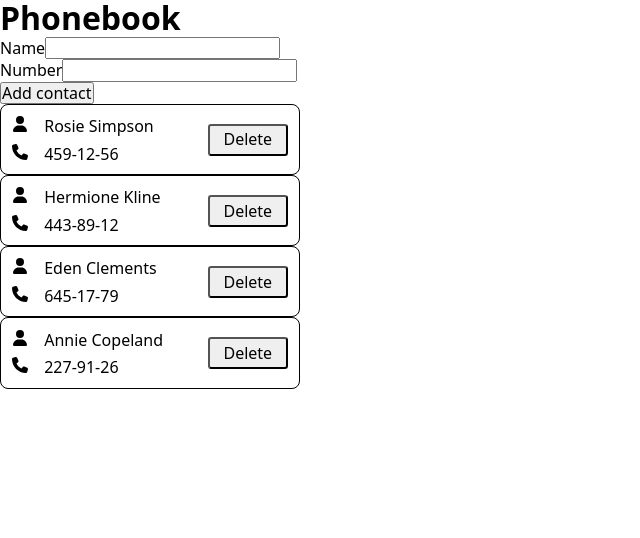
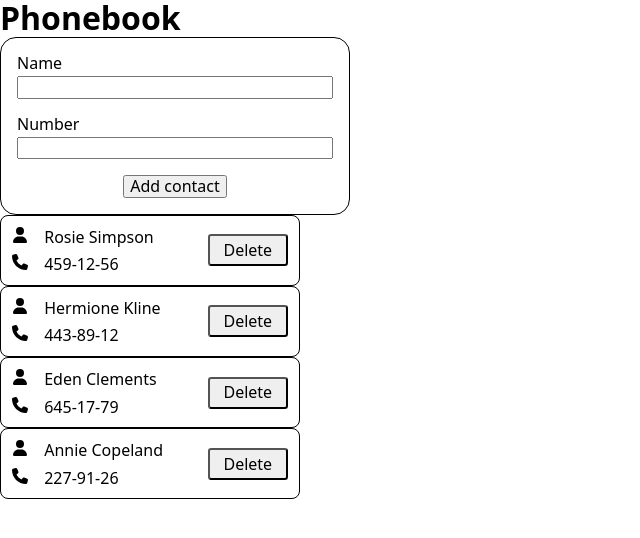
Before and after one commit to PushEaxVK/goit-react-hw-03, a React (Vite) app: page / in a window 1280 px wide. Shown: the top 538 px of the page, without its empty margins (0-640 px from the left). Built offline with nearby package versions, Linux system fonts and the light colour scheme.

Commit message:
complete ContactForm component

```diff
--- a/src/components/ContactForm/ContactForm.jsx
+++ b/src/components/ContactForm/ContactForm.jsx
@@ -2,6 +2,7 @@ import css from './ContactForm.module.css';
 import { Formik, Form, Field, ErrorMessage } from 'formik';
 import { useId } from 'react';
 import * as Yup from 'yup';
+import { nanoid } from 'nanoid';
 
 const ContactSchema = Yup.object().shape({
   name: Yup.string()
@@ -19,12 +20,15 @@ const initialValues = {
   number: '',
 };
 
-const ContactForm = () => {
+const ContactForm = ({ handleAddContact }) => {
   const nameFieldId = useId();
   const numberFieldId = useId();
 
   const handleSubmit = (values, actions) => {
-    console.log(values);
+    handleAddContact({
+      ...values,
+      id: nanoid(),
+    });
     actions.resetForm();
   };
 
@@ -34,20 +38,22 @@ const ContactForm = () => {
       onSubmit={handleSubmit}
       validationSchema={ContactSchema}
     >
-      <Form>
-        <div>
+      <Form className={css.contactForm}>
+        <div className={css.fieldBox}>
           <label htmlFor={nameFieldId}>Name</label>
           <Field type="text" name="name" id={nameFieldId} />
 
           <ErrorMessage name="name" component="span" />
         </div>
-        <div>
+        <div className={css.fieldBox}>
           <label htmlFor={numberFieldId}>Number</label>
           <Field type="text" name="number" id={numberFieldId} />
 
           <ErrorMessage name="number" component="span" />
         </div>
-        <button type="submit">Add contact</button>
+        <button type="submit" className={css.sendButton}>
+          Add contact
+        </button>
       </Form>
     </Formik>
   );
--- a/src/components/ContactForm/ContactForm.module.css
+++ b/src/components/ContactForm/ContactForm.module.css
@@ -0,0 +1,20 @@
+.contactForm {
+  border: 1px solid black;
+  border-radius: 1rem;
+  padding: 1rem;
+  display: flex;
+  flex-direction: column;
+  gap: 1rem;
+  width: 350px;
+}
+
+.fieldBox {
+  display: flex;
+  flex-direction: column;
+  gap: 4px;
+}
+
+.sendButton {
+  width: 33%;
+  align-self: center;
+}
```
